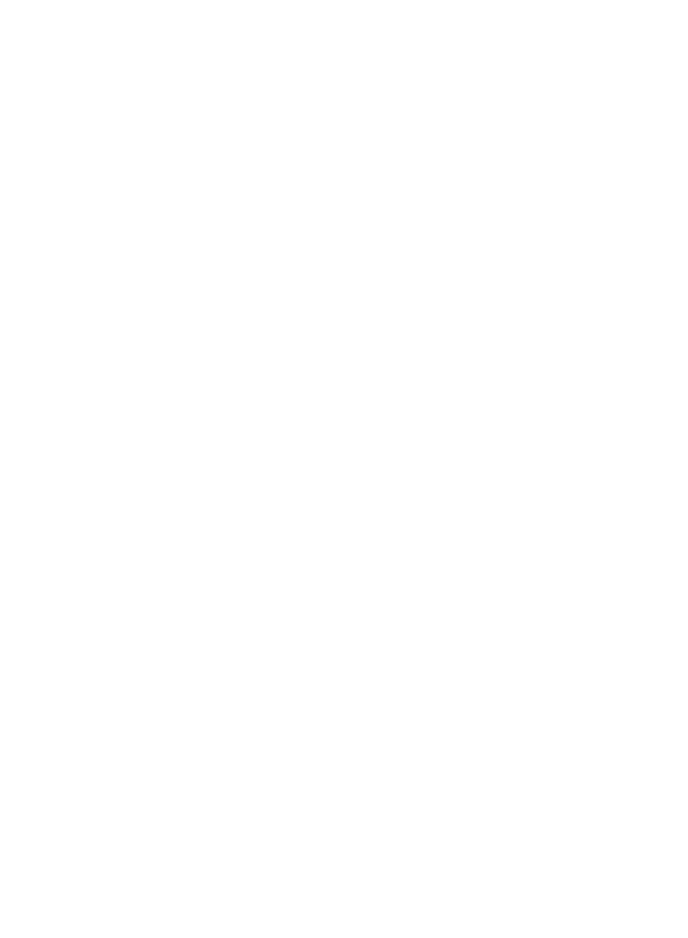
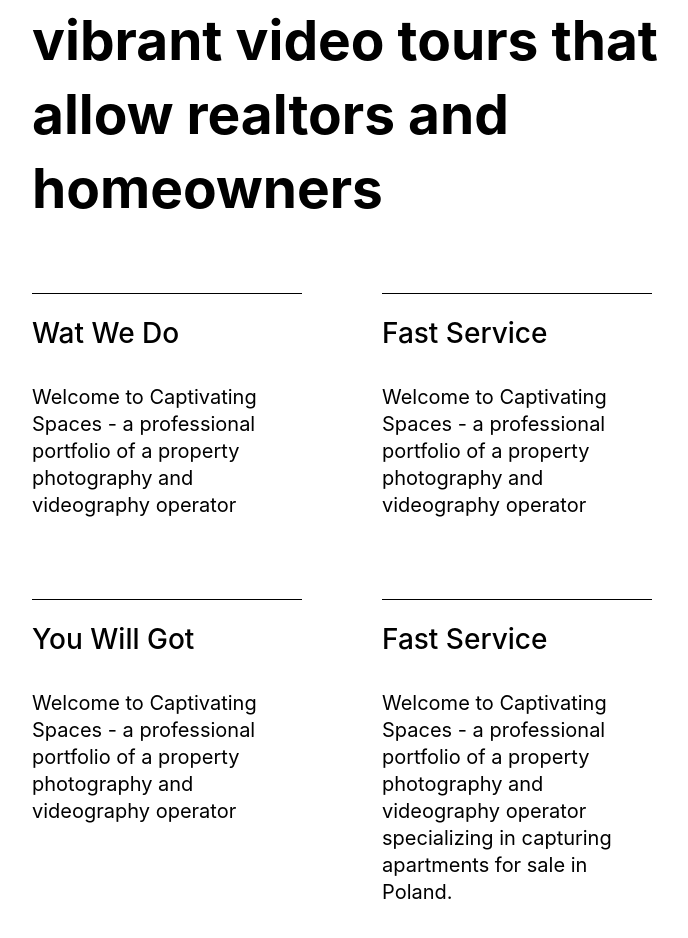
Before and after one commit to NikitaKlimuk/vome, a React (Create React App) app: page / in a window 1280 px wide. Shown: the part 1026-1964 px from the top of the page, without its empty margins (538-1226 px from the left). Before the commit the page ends 800 px from the top, so only its background shows below. Built offline with nearby package versions, Linux system fonts and the light colour scheme.

Commit message:
add offers section

```diff
--- a/src/pages/home/index.tsx
+++ b/src/pages/home/index.tsx
@@ -23,6 +23,56 @@ export const HomePage = () => {
           </div>
         </div>
       </section>
+      <hr className="main-line" />
+      <section className="homePage__specialize">
+        <div className="homePage__specialize-title">
+          We specialize in creating unique and vibrant video tours that allow
+          realtors and homeowners
+        </div>
+        <div className="homePage__specialize-offers">
+          <div className="homePage__specialize-offers__item">
+            <hr className="base-line" />
+            <div className="homePage__specialize-offers__item-title">
+              Wat We Do
+            </div>
+            <div className="homePage__specialize-offers__item-descr">
+              Welcome to Captivating Spaces - a professional portfolio of a
+              property photography and videography operator
+            </div>
+          </div>
+          <div className="homePage__specialize-offers__item">
+            <hr className="base-line" />
+            <div className="homePage__specialize-offers__item-title">
+              Fast Service
+            </div>
+            <div className="homePage__specialize-offers__item-descr">
+              Welcome to Captivating Spaces - a professional portfolio of a
+              property photography and videography operator
+            </div>
+          </div>
+          <div className="homePage__specialize-offers__item">
+            <hr className="base-line" />
+            <div className="homePage__specialize-offers__item-title">
+              You Will Got
+            </div>
+            <div className="homePage__specialize-offers__item-descr">
+              Welcome to Captivating Spaces - a professional portfolio of a
+              property photography and videography operator
+            </div>
+          </div>
+          <div className="homePage__specialize-offers__item">
+            <hr className="base-line" />
+            <div className="homePage__specialize-offers__item-title">
+              Fast Service
+            </div>
+            <div className="homePage__specialize-offers__item-descr">
+              Welcome to Captivating Spaces - a professional portfolio of a
+              property photography and videography operator specializing in
+              capturing apartments for sale in Poland.
+            </div>
+          </div>
+        </div>
+      </section>
     </div>
   );
 };
--- a/src/pages/home/styles.scss
+++ b/src/pages/home/styles.scss
@@ -34,4 +34,34 @@
       }
     }
   }
+  &__specialize {
+    padding: 80px 80px 130px 0;
+    margin-left: auto;
+    width: 710px;
+    &-title {
+      font-weight: 700;
+      font-size: 55px;
+      line-height: 74px;
+      padding-bottom: 68px;
+    }
+    &-offers {
+      display: flex;
+      flex-wrap: wrap;
+      gap: 80px;
+      &__item {
+        width: 270px;
+        &-title {
+          padding-bottom: 32px;
+          font-weight: 500;
+          font-size: 28px;
+          line-height: 38px;
+        }
+        &-descr {
+          font-weight: 400;
+          font-size: 20px;
+          line-height: 27px;
+        }
+      }
+    }
+  }
 }
--- a/src/styles/main.scss
+++ b/src/styles/main.scss
@@ -23,3 +23,15 @@ body {
   display: flex;
   flex-direction: column;
 }
+
+.main-line {
+  margin: 0 80px;
+  background: #d9d9d9;
+  height: 1px;
+}
+
+.base-line {
+  margin-bottom: 20px;
+  height: 1px;
+  background: #000000;
+}
```
